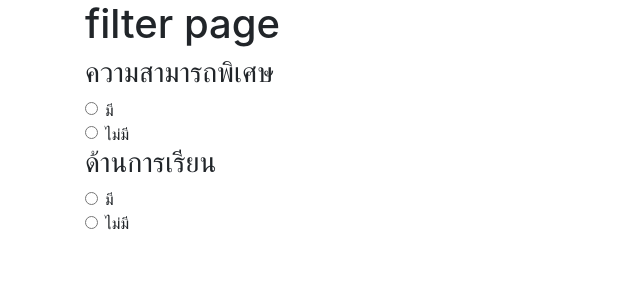
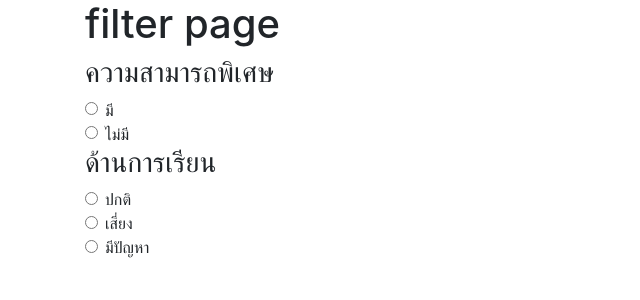
Before and after one commit to F9Uf/imagine-inskru, a Vue app: page /filter in a window 1280 px wide. Shown: the top 300 px of the page, without its empty margins (0-640 px from the left). Built offline with nearby package versions, Linux system fonts and the light colour scheme.

Commit message:
components/filter/filter2: ok

```diff
--- a/src/components/filter/filter2.vue
+++ b/src/components/filter/filter2.vue
@@ -5,39 +5,80 @@
       <input
         class="form-check-input"
         type="radio"
-        name="exampleRadios"
-        id="exampleRadios1"
-        value="yes"
+        name="studyRadios"
+        id="studyRadios1"
+        value="ok"
         v-model="radioBox"
       />
-      <label class="form-check-label" for="exampleRadios1">มี</label>
+      <label class="form-check-label" for="studyRadios1">ปกติ</label>
     </div>
     <div class="form-check">
       <input
         class="form-check-input"
         type="radio"
-        name="exampleRadios"
-        id="exampleRadios2"
-        value="no"
+        name="studyRadios"
+        id="studyRadios2"
+        value="risk"
         v-model="radioBox"
       />
-      <label class="form-check-label" for="exampleRadios2">ไม่มี</label>
+      <label class="form-check-label" for="studyRadios2">เสี่ยง</label>
     </div>
-    <div class="form-control" v-if="radioBox === 'yes'">
-      <div class="form-check">
-        <input class="form-check-input" type="checkbox" value id="defaultCheck1" />
-        <label class="form-check-label" for="defaultCheck1">Default checkbox</label>
+    <div class="form-check">
+      <input
+        class="form-check-input"
+        type="radio"
+        name="studyRadios"
+        id="studyRadios3"
+        value="problem"
+        v-model="radioBox"
+      />
+      <label class="form-check-label" for="studyRadios3">มีปัญหา</label>
+    </div>
+    <div v-if="radioBox === 'risk'">
+      <div class="form-check" v-for="(item, index) in risk" :key="index">
+        <input class="form-check-input" type="checkbox" value="" id="defaultCheck1">
+        <label class="form-check-label" for="defaultCheck1">
+          {{item.label}}
+        </label>
       </div>
-      <div class="form-check">
-        <input class="form-check-input" type="checkbox" value id="defaultCheck2" disabled />
-        <label class="form-check-label" for="defaultCheck2">Disabled checkbox</label>
+    </div>
+    <div v-if="radioBox === 'problem'">
+      <div class="form-check" v-for="(item, index) in problem" :key="index">
+        <input class="form-check-input" type="checkbox" value="" id="defaultCheck1">
+        <label class="form-check-label" for="defaultCheck1">
+          {{item.label}}
+        </label>
       </div>
     </div>
   </div>
 </template>
 
 <script>
-export default {};
+export default {
+    data() {
+        return {
+            radioBox: null,
+            risk: [
+                { label:'ผลการเรียนเฉลี่ย 1.00-2.00'},
+                { label:'ติด 0, ร, มส, มผ  1-2 วิชา/1 ภาคเรียน'},
+                { label:'ไม่เข้าเรียน 1-2 ครั้ง/รายวิชา'},
+                { label:'มาเรียนสาย 3 ครั้งต่อสัปดาห์	'},
+                { label:'ไม่ตั้งใจเรียนขณะครูสอน'},
+                { label:'ไม่มีอุปกรณ์การเรียนมาเรียน หรือนำอุปกรณ์มาไม่ครบ'},
+                { label:'อ่านสะกดคำไม่ได้'}
+            ],
+            problem: [
+              {label: "ผลการเรียนต่ำกว่า 1.00"},
+              {label: "ติด 0, ร, มส, มผ มากกว่า 2 วิชา/1 ภาคเรียน"},
+              {label: "มาเรียนสายมากกว่า 3 ครั้งต่อสัปดาห์"},
+              {label: "ไม่เข้าเรียนหลายครั้งโดยไม่มีจำเป็น"},
+              {label: "สมาธิสั้น"},
+              {label: "ขาดเรียนบ่อยมากกว่า 1 วัน/สัปดาห์"},
+              {label: "ไม่ส่งงานมากกว่า 2 วิชา"}
+            ]
+        }
+    }
+}
 </script>
 
 <style>
```
